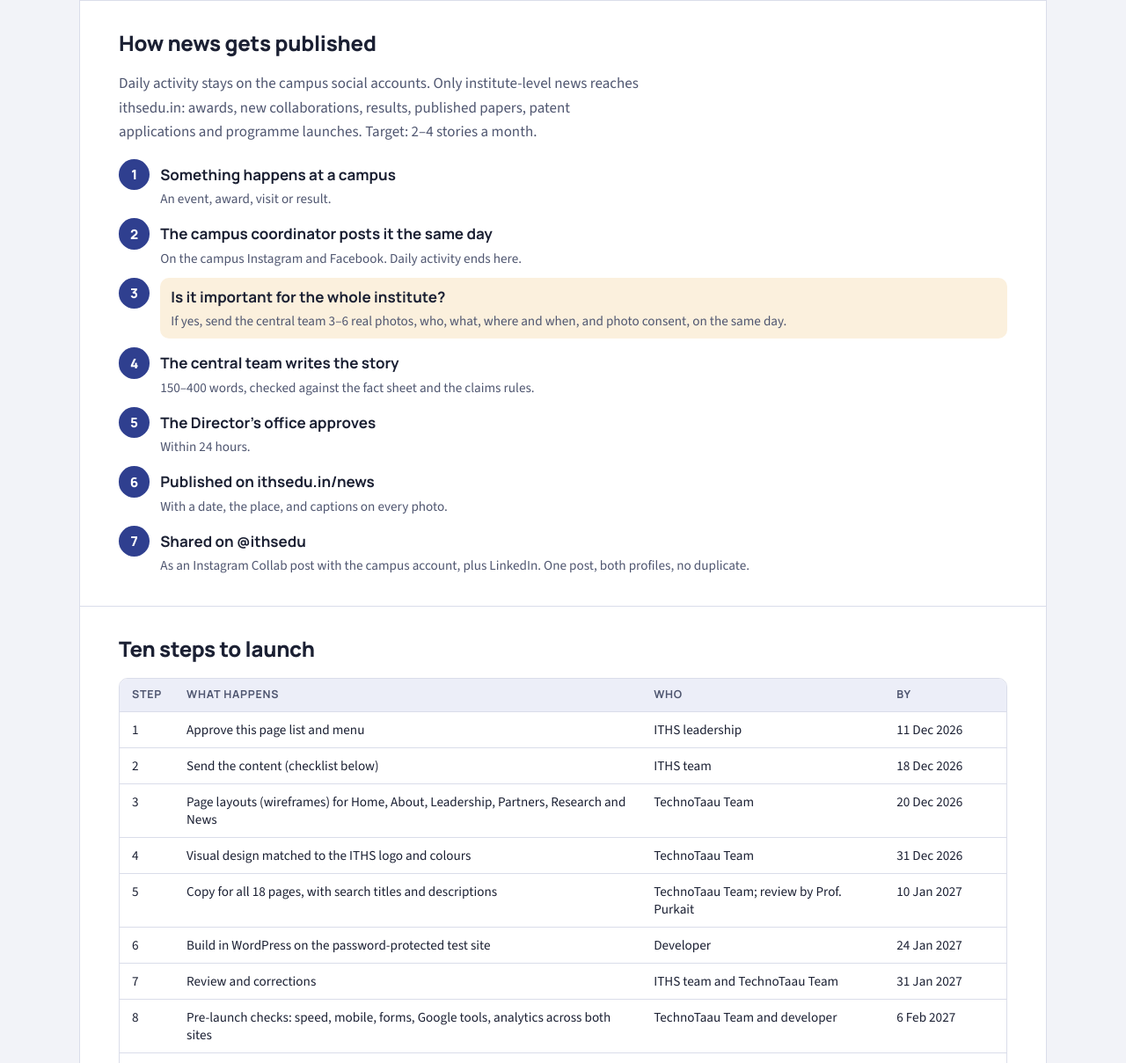
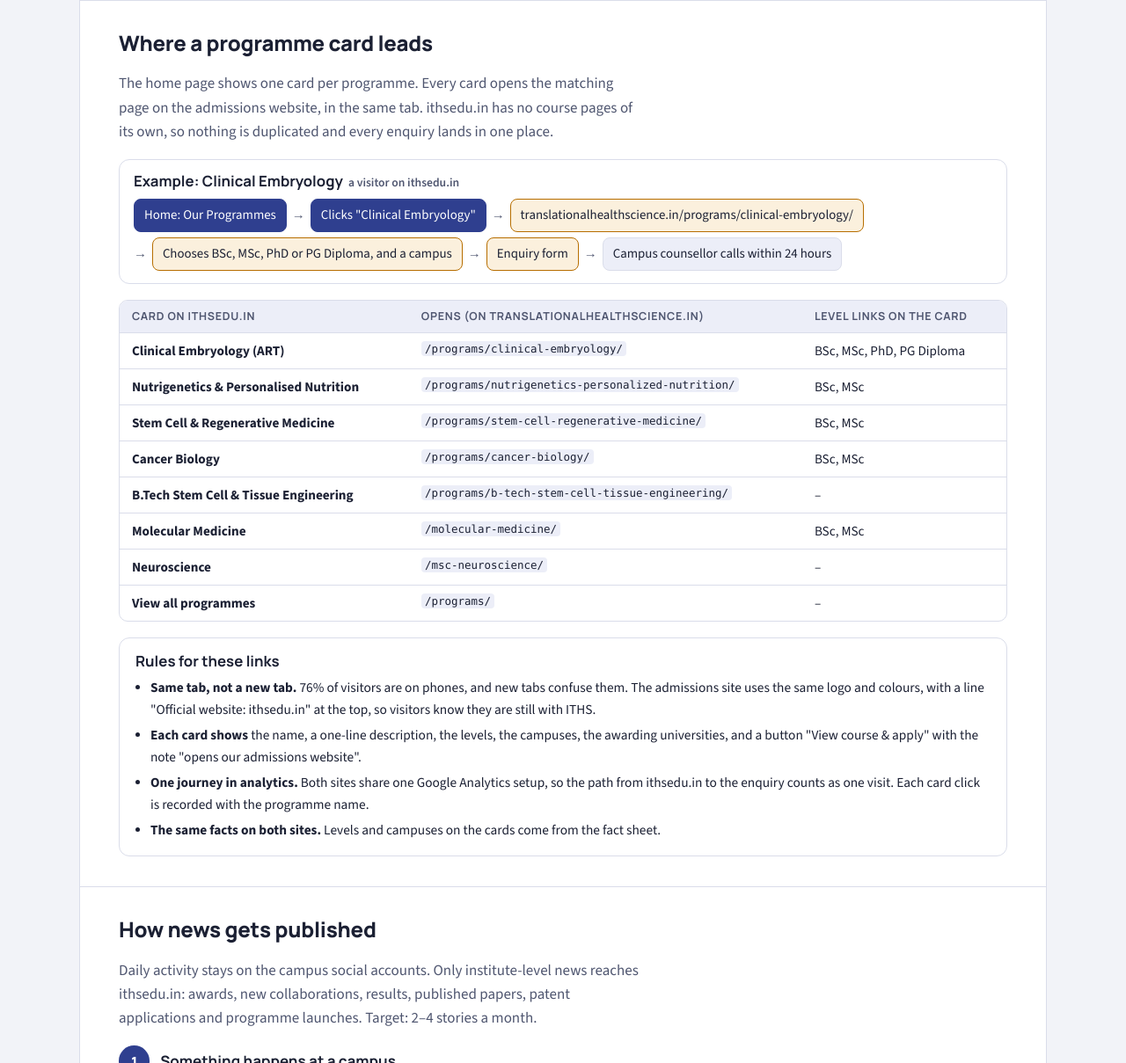
Before and after one commit to technotaau/emb, a plain HTML site: page iths/06-ithsedu-website-workflow.html in a window 1280 px wide. Shown: the part 2593-3802 px from the top of the page at 88% size. Drawn offline with nearby package versions, Linux system fonts and the light colour scheme.

Commit message:
ITHS blueprint: home-page programme cards link to the admissions site (mapping and link rules)
Co-Authored-By: Claude Opus 5.5 <noreply@anthropic.com>
Claude-Session: https://claude.ai/code/session_01LhHDma8acDo6kG6Vco7K3G

```diff
--- a/iths/06-ithsedu-website-workflow.html
+++ b/iths/06-ithsedu-website-workflow.html
@@ -252,7 +252,7 @@ td.when{white-space:nowrap;font-variant-numeric:tabular-nums}
   <div class="tbl"><table>
     <thead><tr><th>Key page</th><th>What goes on it</th></tr></thead>
     <tbody>
-      <tr><td><b>Home</b></td><td>One-line mission; an "Admissions 2027–28" band at the top linking to the admissions website; latest 3 news stories; the 4 partner universities; research highlights; leadership</td></tr>
+      <tr><td><b>Home</b></td><td>One-line mission; an "Admissions 2027–28" band at the top linking to the admissions website; "Our Programmes" cards that open the admissions website (see below); latest 3 news stories; the 4 partner universities; research highlights; leadership</td></tr>
       <tr><td><b>About ITHS</b></td><td>Story and founding year, mission and vision, how the university collaboration works (wording checked by your lawyer), values</td></tr>
       <tr><td><b>Leadership profiles</b></td><td>Qualifications, ORCID, publications, patent applications with numbers, awards with exact name, issuer and year</td></tr>
       <tr><td><b>Partner universities</b></td><td>RBU Mohali, RBPU Hoshiarpur, BU Shimla, SGSU Bhopal: what each awards, the campus, approvals, and a link to each campus page on the admissions website</td></tr>
@@ -261,6 +261,37 @@ td.when{white-space:nowrap;font-variant-numeric:tabular-nums}
     </tbody>
   </table></div>
   <p class="note"><b>Later, only if there is real content:</b> 4–8 more pages, such as research areas, an annual report, alumni, or a page for each partner university.</p>
+</section>
+
+<section class="sec" aria-labelledby="prog-h">
+  <h2 id="prog-h">Where a programme card leads</h2>
+  <p class="note">The home page shows one card per programme. Every card opens the matching page on the admissions website, in the same tab. ithsedu.in has no course pages of its own, so nothing is duplicated and every enquiry lands in one place.</p>
+  <div class="journey">
+    <h3>Example: Clinical Embryology<small>a visitor on ithsedu.in</small></h3>
+    <ol class="flow"><li class="edu"><span>Home: Our Programmes</span></li><li class="edu"><span>Clicks "Clinical Embryology"</span></li><li class="adm"><span>translationalhealthscience.in/programs/clinical-embryology/</span></li><li class="adm"><span>Chooses BSc, MSc, PhD or PG Diploma, and a campus</span></li><li class="adm"><span>Enquiry form</span></li><li><span>Campus counsellor calls within 24 hours</span></li></ol>
+  </div>
+  <div class="tbl"><table>
+    <thead><tr><th>Card on ithsedu.in</th><th>Opens (on translationalhealthscience.in)</th><th>Level links on the card</th></tr></thead>
+    <tbody>
+      <tr><td><b>Clinical Embryology (ART)</b></td><td><code>/programs/clinical-embryology/</code></td><td>BSc, MSc, PhD, PG Diploma</td></tr>
+      <tr><td><b>Nutrigenetics &amp; Personalised Nutrition</b></td><td><code>/programs/nutrigenetics-personalized-nutrition/</code></td><td>BSc, MSc</td></tr>
+      <tr><td><b>Stem Cell &amp; Regenerative Medicine</b></td><td><code>/programs/stem-cell-regenerative-medicine/</code></td><td>BSc, MSc</td></tr>
+      <tr><td><b>Cancer Biology</b></td><td><code>/programs/cancer-biology/</code></td><td>BSc, MSc</td></tr>
+      <tr><td><b>B.Tech Stem Cell &amp; Tissue Engineering</b></td><td><code>/programs/b-tech-stem-cell-tissue-engineering/</code></td><td>–</td></tr>
+      <tr><td><b>Molecular Medicine</b></td><td><code>/molecular-medicine/</code></td><td>BSc, MSc</td></tr>
+      <tr><td><b>Neuroscience</b></td><td><code>/msc-neuroscience/</code></td><td>–</td></tr>
+      <tr><td><b>View all programmes</b></td><td><code>/programs/</code></td><td>–</td></tr>
+    </tbody>
+  </table></div>
+  <div class="box">
+    <h3>Rules for these links</h3>
+    <ul>
+      <li><b>Same tab, not a new tab.</b> 76% of visitors are on phones, and new tabs confuse them. The admissions site uses the same logo and colours, with a line "Official website: ithsedu.in" at the top, so visitors know they are still with ITHS.</li>
+      <li><b>Each card shows</b> the name, a one-line description, the levels, the campuses, the awarding universities, and a button "View course &amp; apply" with the note "opens our admissions website".</li>
+      <li><b>One journey in analytics.</b> Both sites share one Google Analytics setup, so the path from ithsedu.in to the enquiry counts as one visit. Each card click is recorded with the programme name.</li>
+      <li><b>The same facts on both sites.</b> Levels and campuses on the cards come from the fact sheet.</li>
+    </ul>
+  </div>
 </section>
 
 <section class="sec" aria-labelledby="news-h">
```
Also changed, not shown: 1 other file.
